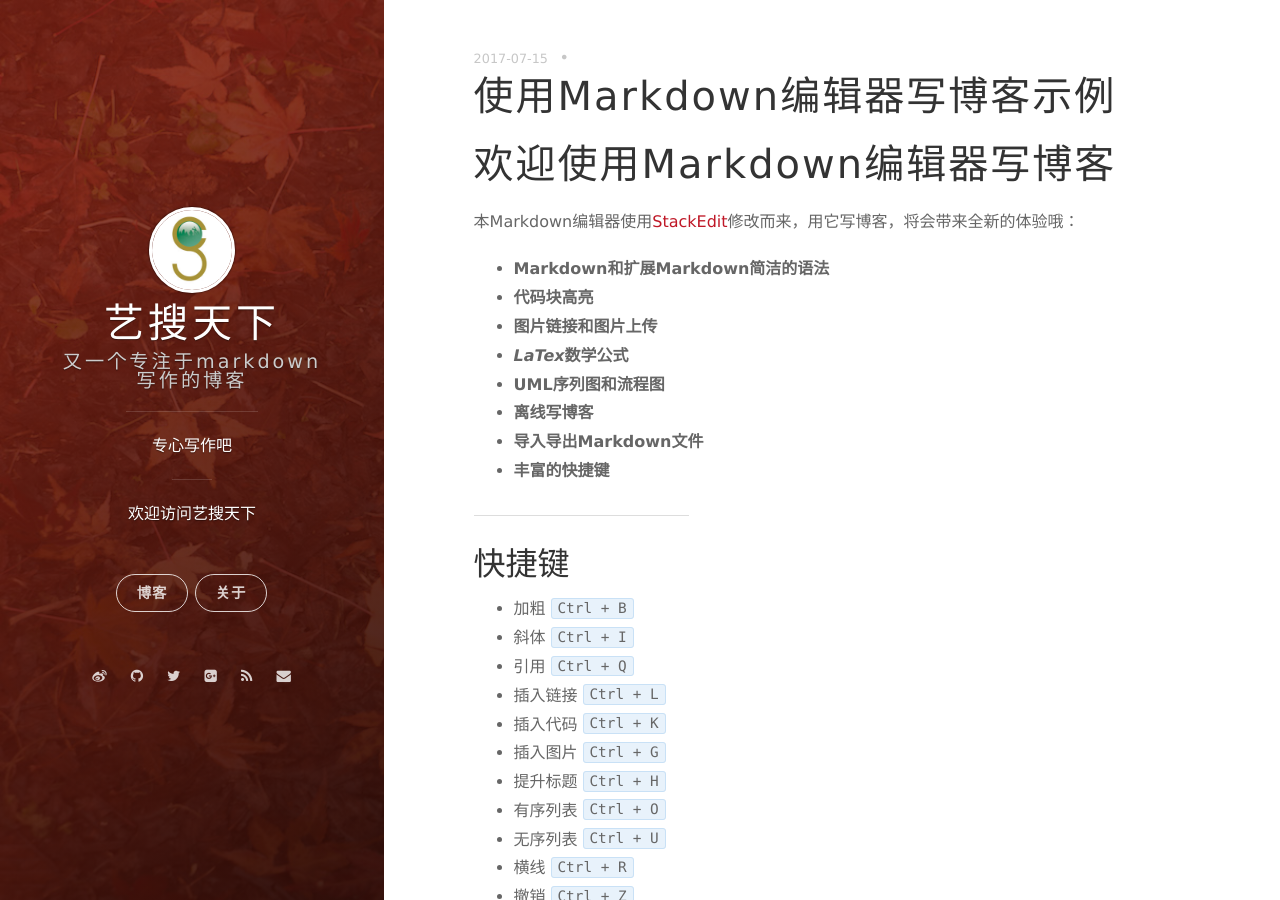
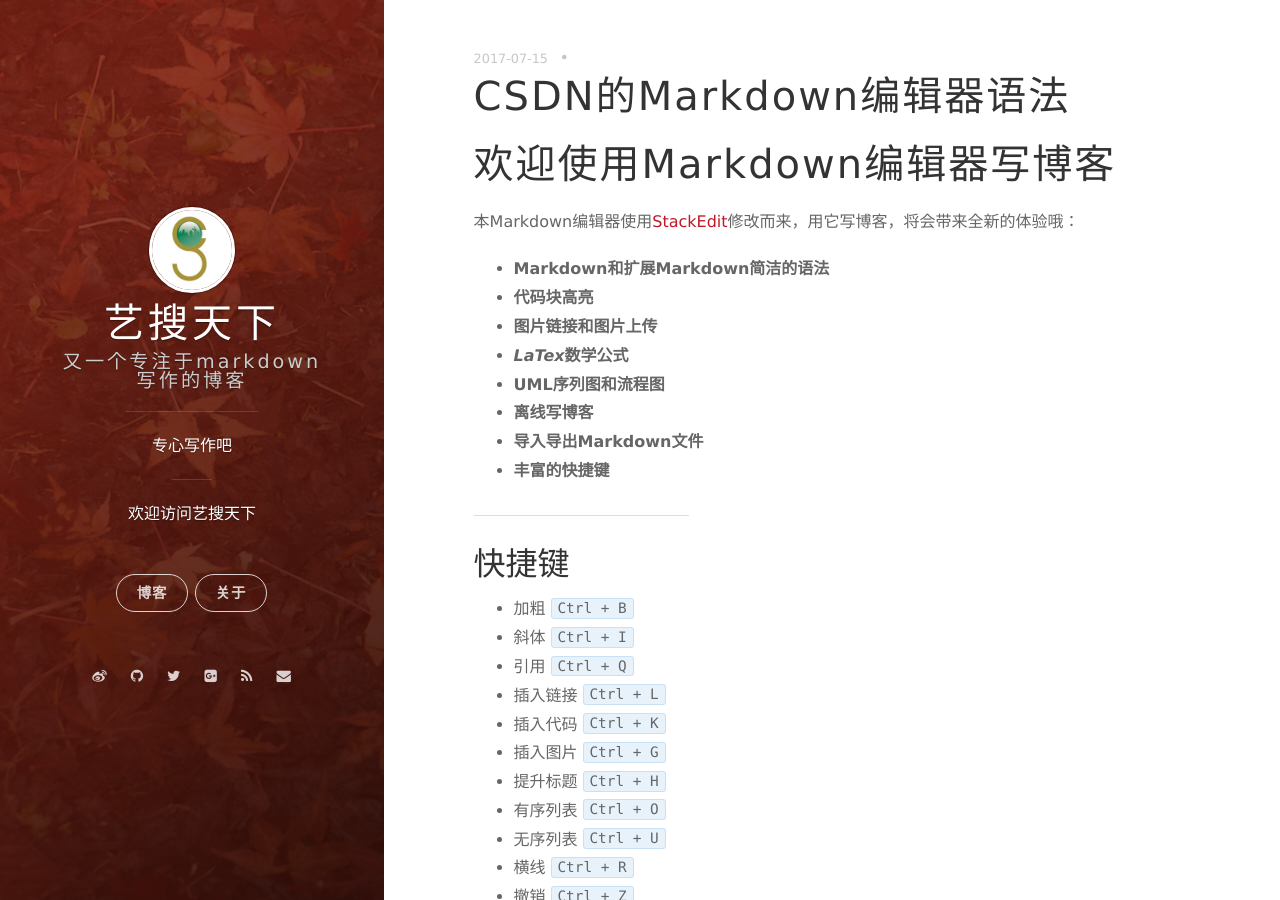
Before and after one commit to elesos/elesos_bak.github.io, a Jekyll site: the page built from _posts/2017-07-15-use-csdn-markdown-example.md, in a window 1280 px wide and 900 px high. Built offline with Jekyll 4.4.1, drawn with Linux system fonts in a browser that asks for light colours; nearby versions of some CDN libraries; comment, search, counter and statistics services are not loaded.

Commit message:
new post

```diff
--- a/_posts/2017-07-15-use-csdn-markdown-example.md
+++ b/_posts/2017-07-15-use-csdn-markdown-example.md
@@ -1,6 +1,6 @@
 ---
 layout: post
-title: 使用Markdown编辑器写博客示例
+title: CSDN的Markdown编辑器语法
 date: 2017-07-15 16:32:24.000000000 +09:00
 ---
 # 欢迎使用Markdown编辑器写博客
```
